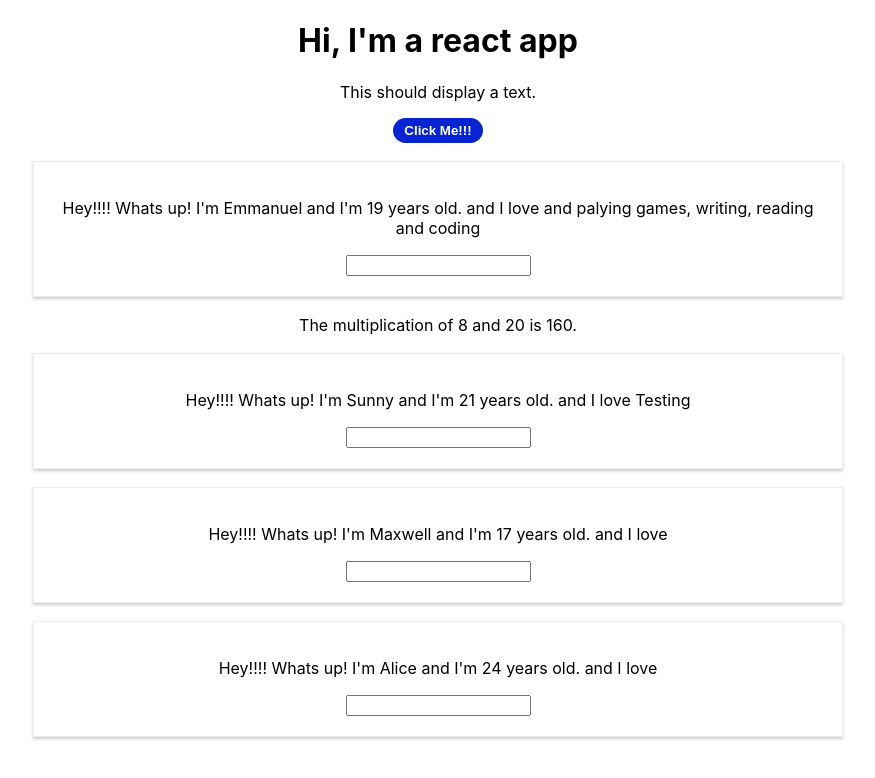
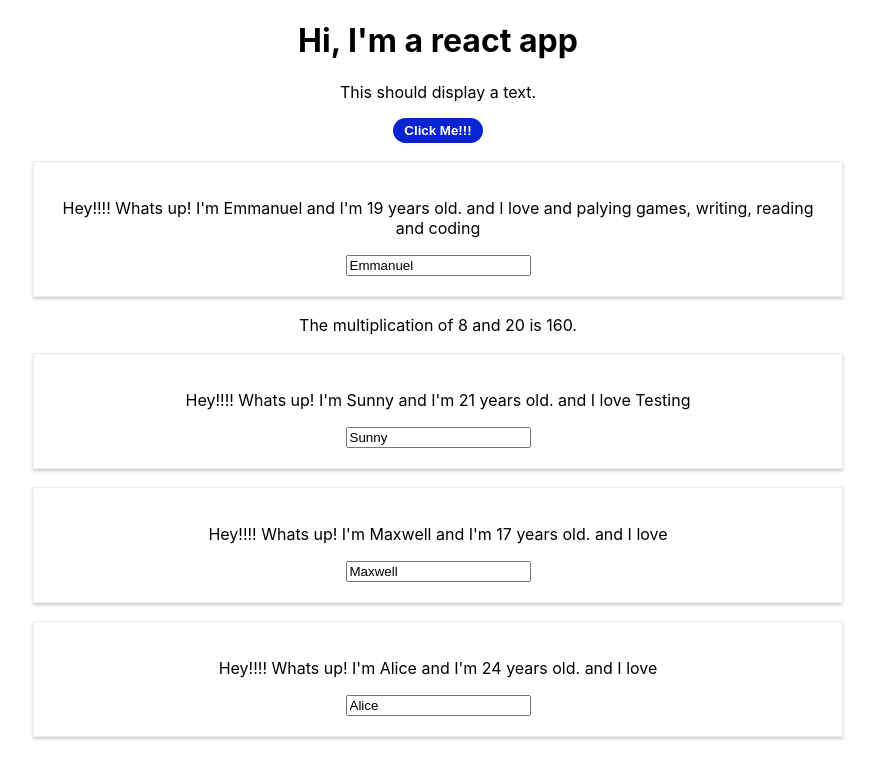
Before and after one commit to THEmmanuel/first-react-react, a React (Create React App) app: page / in a window 1280 px wide. Shown: the top 778 px of the page, without its empty margins (202-1077 px from the left). Built offline with nearby package versions, Linux system fonts and the light colour scheme.

Commit message:
fix a bug that prevented the inputs from changing the outputs dynamically

```diff
--- a/src/App.js
+++ b/src/App.js
@@ -53,14 +53,13 @@ class App extends Component {
       <div className="App">
         <h1>Hi, I'm a react app</h1>
         <p>This should display a text.</p>
-        <button className = "button" onClick={this.changeNameHandler}>Click Me!!!</button>
+        <button className = "button" onClick={this.switchNameHandler.bind(this, "Lunar Tick")}>Click Me!!!</button>
         <Person name='Emmanuel' age='19'> and palying games, writing, reading and coding </Person>
         {multiply()}
         <Person
           name={this.state.persons[0].name}
           age={this.state.persons[0].age}
           children={this.state.persons[0].someWord}
-          changeName = {this.changeNameHandler}
           />
 
         <Person
@@ -73,7 +72,6 @@ class App extends Component {
           name={this.state.persons[2].name}
           age={this.state.persons[2].age}
           clicked = {() => this.switchNameHandler("Emmanuel Ayodele")}
-          changeName = {this.changeNameHandler}
           //The syntax below is not recommended though, It can cause performance hits.
           //tHE HIGHLY RECOMMENDED way of doing this is by passing arguments into the bind()
           // This, of curse depends on the size of the application been built.
--- a/src/Person/person.js
+++ b/src/Person/person.js
@@ -7,7 +7,7 @@ const Person = (props) => {
     <div className = "person" onClick = {props.clicked}>
     <p onClick = {props.clicked}> Hey!!!! Whats up! I'm {props.name} and I'm {props.age} years old. and I love {props.children}</p>
 
-    <input className = "input" type = "text" onChange = {props.changeName}/>
+    <input className = "input" type = "text" onChange = {props.changeName} value = {props.name}/>
     </div>
 
     )
```
